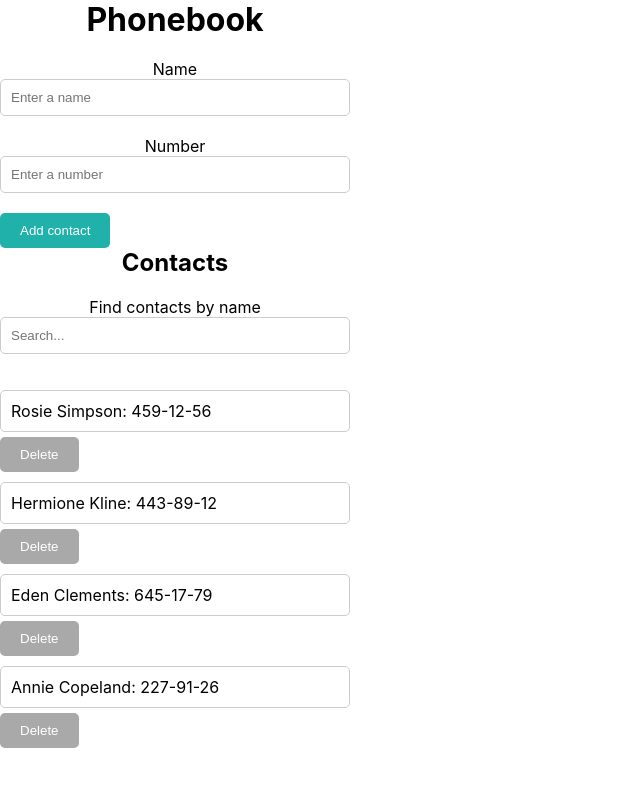
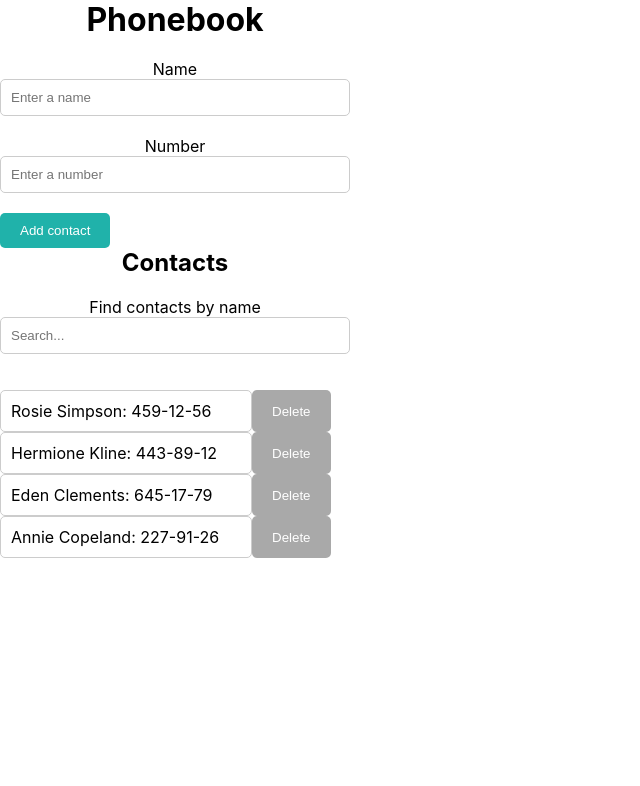
Before and after one commit to Katharinaad/goit-react-hw-02-phonebook, a React (Create React App) app: page / in a window 1280 px wide. Shown: the top 786 px of the page, without its empty margins (0-640 px from the left). Built offline with nearby package versions, Linux system fonts and the light colour scheme.

Commit message:
Update ContactListItem.module.css

```diff
--- a/src/components/ContactList/ContactListItem.module.css
+++ b/src/components/ContactList/ContactListItem.module.css
@@ -5,12 +5,10 @@
   border: none;
   border-radius: 5px;
   cursor: pointer;
-  margin-bottom: 10px;
-  margin-top: 5px;
 }
 
 li {
-  width: 100%;
+  width: 230px;
   border: 1px solid #ccc;
   padding: 10px;
   border-radius: 5px;
```
